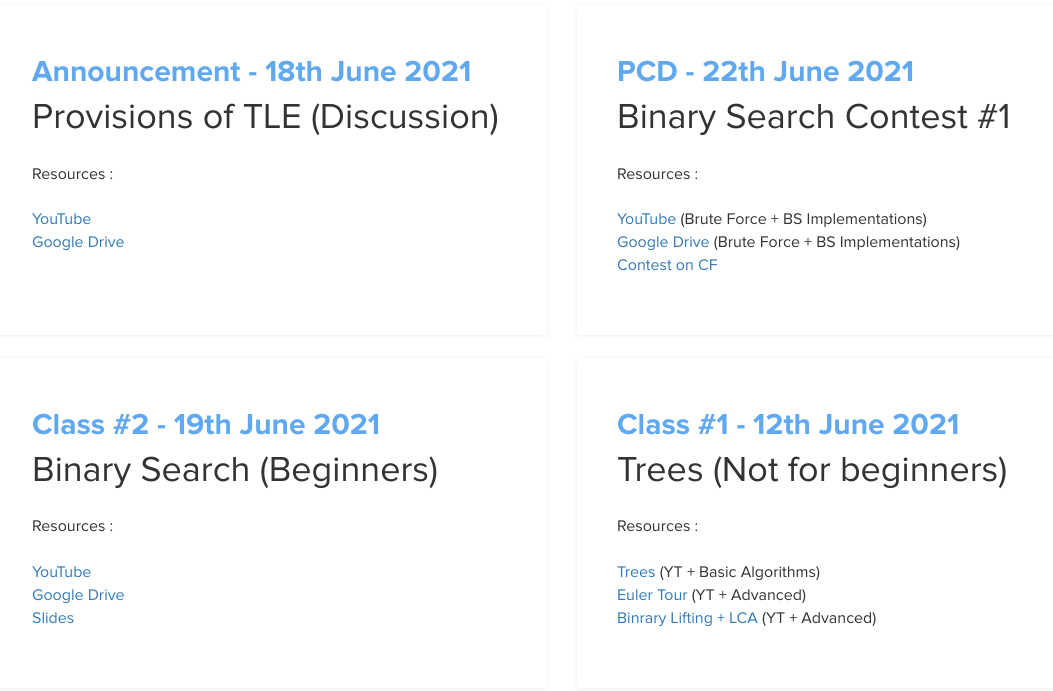
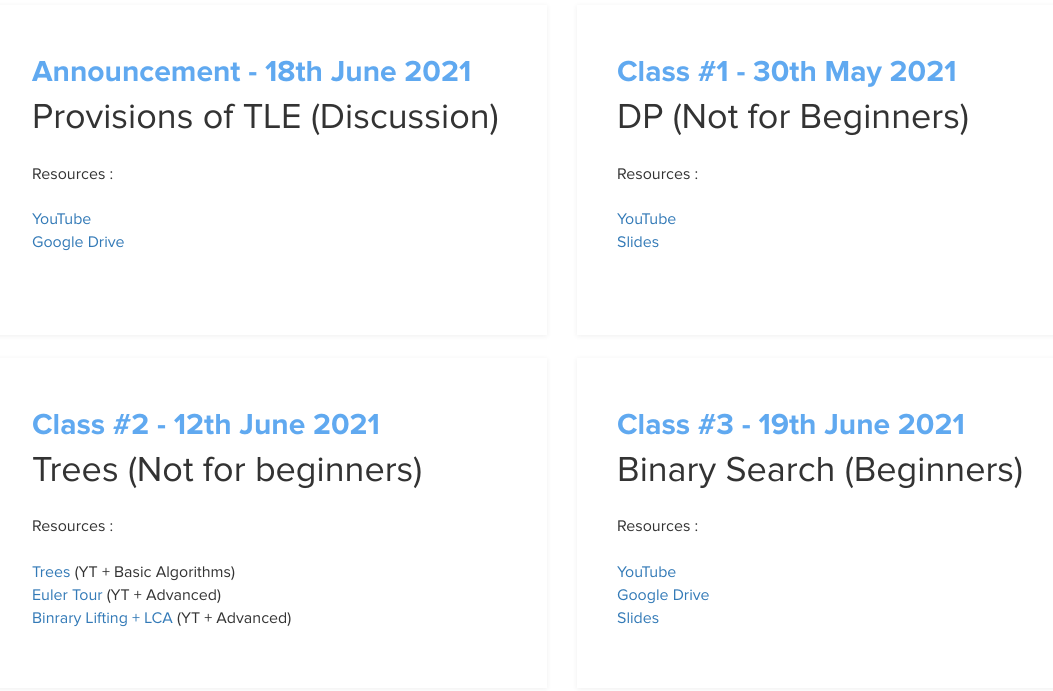
Before and after one commit to chinmayajha/tle.github.io, a plain HTML site: page index.html in a window 1280 px wide. Shown: the part 924-1615 px from the top of the page, without its empty margins (78-1131 px from the left). Drawn offline with Linux system fonts and the light colour scheme.

Commit message:
Added DP and ease of further customizationj

```diff
--- a/index.html
+++ b/index.html
@@ -56,6 +56,52 @@ http://www.templatemo.com/tm-467-easy-profile
 					</p>
 				</div>
 			</div>
+
+			<div class="col-md-6 col-sm-12">
+				<div class="about">
+					<h3 class="accent">Class #1 - 30th May 2021</h3>
+					<h2>DP (Not for Beginners)</h2>
+					<p>Resources : <br><br>
+						<a href="https://youtu.be/2uMxX7UDHl8">YouTube</a> <br>
+						<a
+							href="https://docs.google.com/presentation/d/1Ji33agY83r2qGWPeJxafK808gWhaUv65J9wmwLxX0yQ/edit?usp=sharing">Slides</a>
+					</p>
+				</div>
+			</div>
+	</section>
+	<br>
+	<section class="container">
+		<div class="row">
+			<div class="col-md-6 col-sm-12">
+				<div class="about">
+					<h3 class="accent">Class #2 - 12th June 2021</h3>
+					<h2>Trees (Not for beginners)</h2>
+					<p>Resources : <br><br>
+						<a href="https://www.youtube.com/watch?v=HL5ouhfxlgk">Trees </a>(YT + Basic Algorithms) <br>
+						<a href="https://www.youtube.com/watch?v=P8NHOmX5XGM">Euler Tour </a>(YT + Advanced) <br>
+						<a href="https://youtu.be/WXMnRa3NkTQ">Binrary Lifting + LCA </a>(YT + Advanced) <br>
+
+					</p>
+				</div>
+			</div>
+			<div class="col-md-6 col-sm-12">
+				<div class="about">
+					<h3 class="accent">Class #3 - 19th June 2021</h3>
+					<h2>Binary Search (Beginners)</h2>
+					<p>Resources : <br><br>
+						<a href="https://youtu.be/sEZ5P8xHRhQ">YouTube</a> <br> <a
+							href="https://drive.google.com/file/d/17ZnS4-gMKj4G_XWmUG7SKHwY45KUPglG/view?usp=sharing">Google
+							Drive</a> <br>
+						<a
+							href="https://drive.google.com/file/d/1IgJ1vIJ9iAD1kY6kIjeE_B35hysebWMV/view?usp=sharing">Slides</a>
+					</p>
+				</div>
+			</div>
+		</div>
+	</section>
+	<br>
+	<section class="container">
+		<div class="row">
 			<div class="col-md-6 col-sm-12">
 				<div class="about">
 					<h3 class="accent">PCD - 22th June 2021</h3>
@@ -71,37 +117,16 @@ http://www.templatemo.com/tm-467-easy-profile
 		</div>
 	</section>
 	<br>
-	<section class="container">
+	<!-- TEMPLATE FOR NEW ROW -->
+	<!-- <section class="container">
 		<div class="row">
-			<div class="col-md-6 col-sm-12">
-				<div class="about">
-					<h3 class="accent">Class #2 - 19th June 2021</h3>
-					<h2>Binary Search (Beginners)</h2>
-					<p>Resources : <br><br>
-						<a href="https://youtu.be/sEZ5P8xHRhQ">YouTube</a> <br> <a
-							href="https://drive.google.com/file/d/17ZnS4-gMKj4G_XWmUG7SKHwY45KUPglG/view?usp=sharing">Google
-							Drive</a> <br>
-						<a
-							href="https://drive.google.com/file/d/1IgJ1vIJ9iAD1kY6kIjeE_B35hysebWMV/view?usp=sharing">Slides</a>
-					</p>
-				</div>
-			</div>
-			<div class="col-md-6 col-sm-12">
-				<div class="about">
-					<h3 class="accent">Class #1 - 12th June 2021</h3>
-					<h2>Trees (Not for beginners)</h2>
-					<p>Resources : <br><br>
-						<a href="https://www.youtube.com/watch?v=HL5ouhfxlgk">Trees </a>(YT + Basic Algorithms) <br>
-						<a href="https://www.youtube.com/watch?v=P8NHOmX5XGM">Euler Tour </a>(YT + Advanced) <br>
-						<a href="https://youtu.be/WXMnRa3NkTQ">Binrary Lifting + LCA </a>(YT + Advanced) <br>
 
-					</p>
-				</div>
-			</div>
+
 		</div>
 	</section>
-
+	<br>	 -->
 	<!-- footer section -->
+	<!-- _____________________________________________________________________ -->
 	<footer>
 		<div class="container">
 			<div class="row">
```
Also changed, not shown: temp.txt (added).
